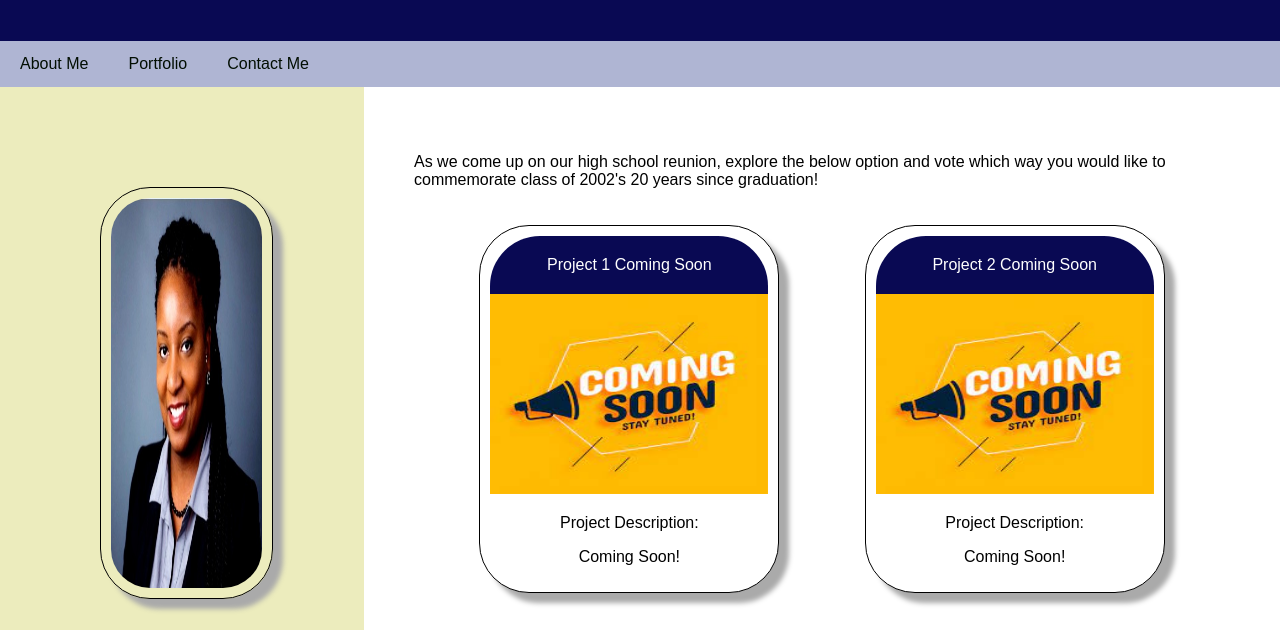
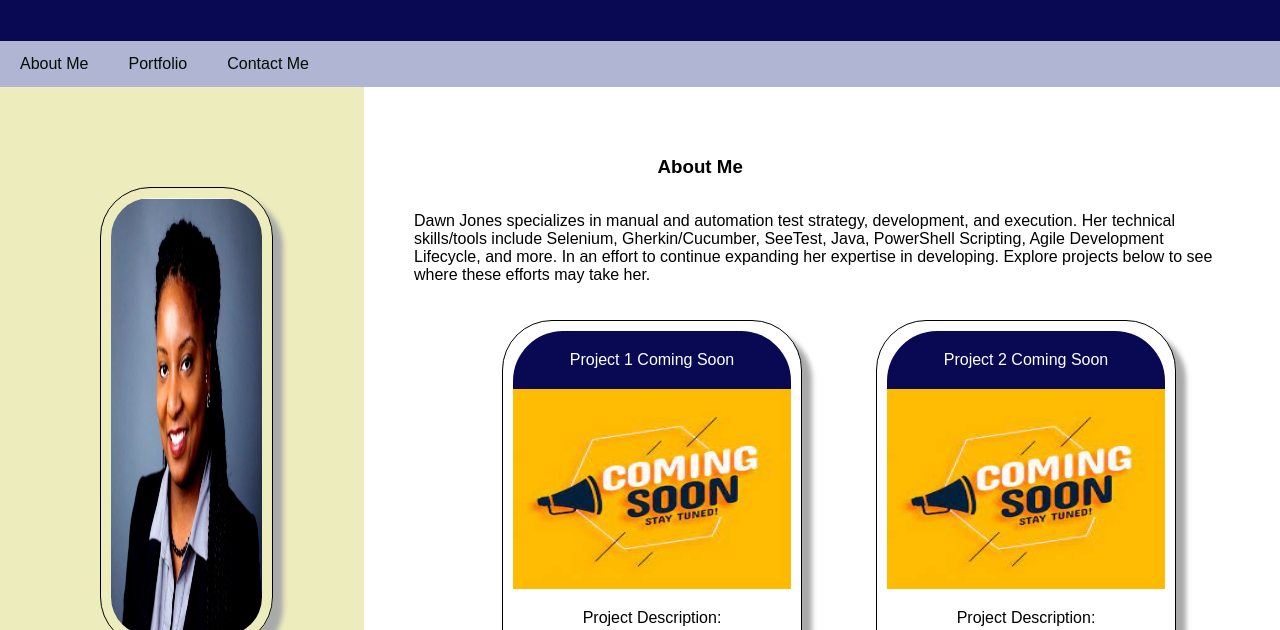
Before and after one commit to DawnyJ/DJ-Portfolio-HWK-2, a plain HTML site: page index.html in a window 1280 px wide. Shown: the part 119-749 px from the top of the page. Drawn offline with Linux system fonts and the light colour scheme.

Commit message:
fixed side nav bar to adjust based on size and added text

```diff
--- a/assets/css/style.css
+++ b/assets/css/style.css
@@ -64,6 +64,7 @@
 	padding: 20px;
   }
 
+
   .products {
 	flex: 4;
 	background-color: #fff;
@@ -124,5 +125,6 @@
 	/* Make the sidebar stack below the body */
 	aside {
 	  order: 2;
+	  width: 100%;
 	}
   }
--- a/index.html
+++ b/index.html
@@ -50,7 +50,13 @@
       </aside>
 
       <div class="products">
-          <p id="AboutMe">As we come up on our high school reunion, explore the below option and vote which way you would like to commemorate class of 2002's 20 years since graduation!</p>
+          <h3 id="AboutMe">About Me</h3>
+          <br><br>
+          <p>
+            Dawn Jones specializes in manual and automation test strategy, development, and execution. Her technical skills/tools include Selenium, Gherkin/Cucumber, SeeTest, Java, PowerShell Scripting, Agile Development Lifecycle, and more. In an effort to continue expanding her expertise in developing. Explore projects below to see where these efforts may take her.
+          </p>
+          <br>
+
         <section id="Portfolio" class="card">
           <header>Project 1 Coming Soon</header>
           <img src="./assets/images/ComingSoon.jpg" alt="Coming Soon" />
```
